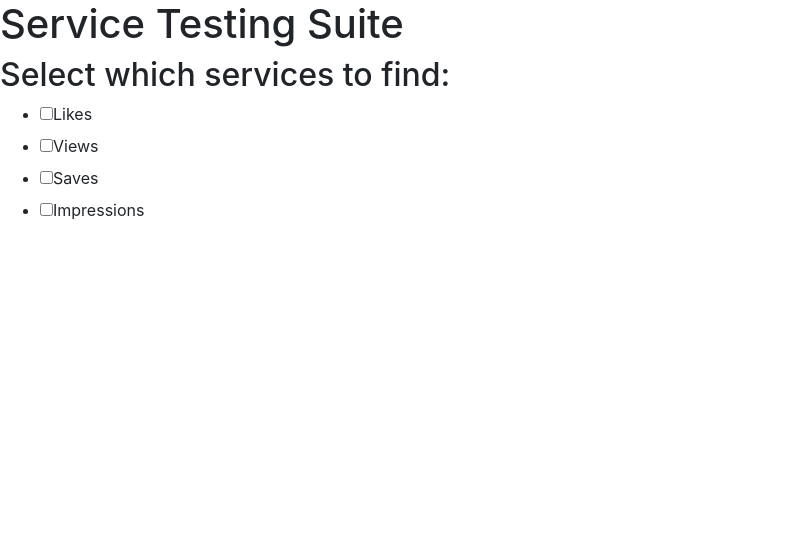
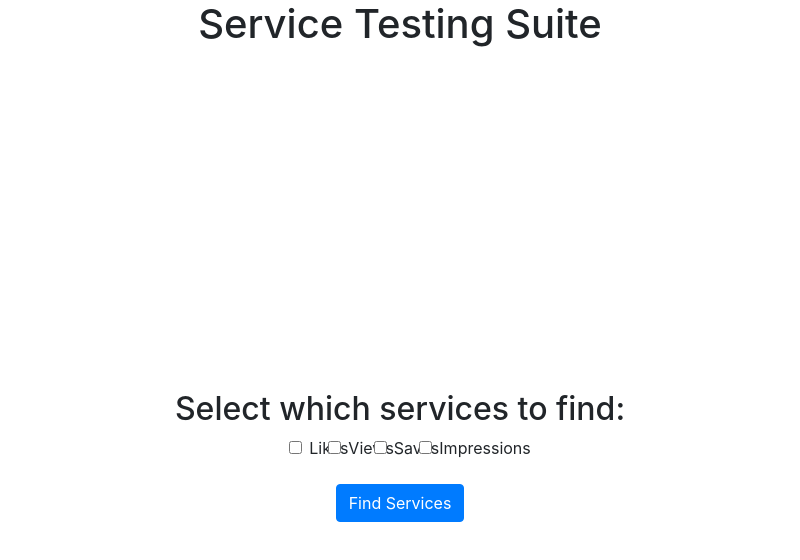
Before and after one commit to radulfr-dev/service_tester, an Electron app: page index.html in a window 800 px wide. Drawn offline with nearby package versions, Linux system fonts and the light colour scheme.

Commit message:
Added sass

```diff
--- a/index.html
+++ b/index.html
@@ -5,28 +5,32 @@
     <title>Service Testing</title>
     <meta http-equiv="Content-Security-Policy" content="script-src 'self' 'unsafe-inline';" />
     <link href="https://stackpath.bootstrapcdn.com/bootstrap/4.5.2/css/bootstrap.min.css" rel="stylesheet">
+    <link href="./public/styles/css/index.css" rel="stylesheet">
 </head>
 <body style="background: white;">
     <div class="appHeader">
         <h1>Service Testing Suite</h1>
     </div>
-    <div class="mainContent">
+    <div class="container mainContent">
         <h2>Select which services to find:</h2>
         <form>
             <ul>
                 <li>
-                    <input type="checkbox"><label for="likesCheckbox">Likes</label>
+                    <input id="likesCheckbox" class="form-check-input" type="checkbox"><label for="likesCheckbox">Likes</label>
                 </li>
                 <li>
-                    <input type="checkbox"><label for="viewsCheckbox">Views</label>
+                    <input id="viewsCheckbox" class="form-check-input" type="checkbox"><label for="viewsCheckbox">Views</label>
                 </li>
                 <li>
-                    <input type="checkbox"><label for="savesCheckbox">Saves</label>
+                    <input id="savesCheckbox" class="form-check-input" type="checkbox"><label for="savesCheckbox">Saves</label>
                 </li>
                 <li>
-                    <input type="checkbox"><label for="impressionsCheckbox">Impressions</label>
+                    <input id="impressionsCheckbox" class="form-check-input" type="checkbox"><label for="impressionsCheckbox">Impressions</label>
                 </li>
             </ul>
+            <div class="button-wrapper">
+                <button class="btn btn-primary" type="submit">Find Services</button>
+            </div>
         </form>
     </div>
 </body>
--- /dev/null
+++ b/public/styles/scss/index.scss
@@ -0,0 +1,34 @@
+html, body {
+    height: 100%;
+}
+.appHeader {
+    h1 {
+        text-align: center;
+    }
+}
+
+.mainContent {
+
+    display: flex;
+    flex-direction: column;
+    justify-content: center;
+    align-items: center;
+    height: 100%;
+
+    h2 {
+        text-align: center;
+    }
+
+    form {
+        ul {
+            display: flex;
+            flex-direction: row;
+            justify-content: space-around;
+        }
+        .button-wrapper {
+            display: flex;
+            justify-content: center;
+            align-items: center;
+        }
+    }
+}
```
Also changed, not shown: public/styles/css/index.css (added), 1 other file.
